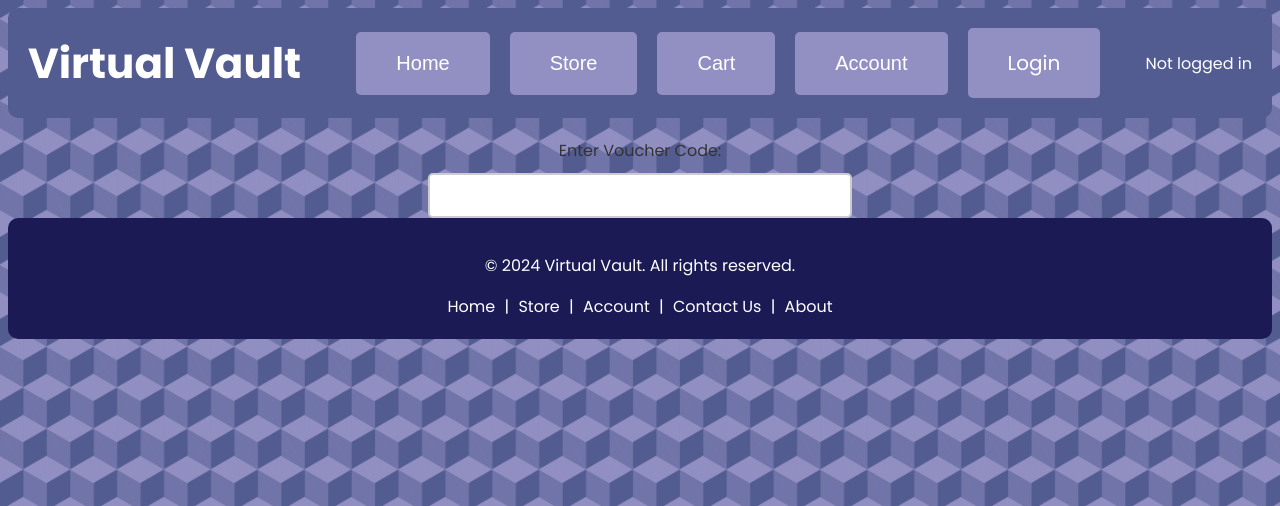
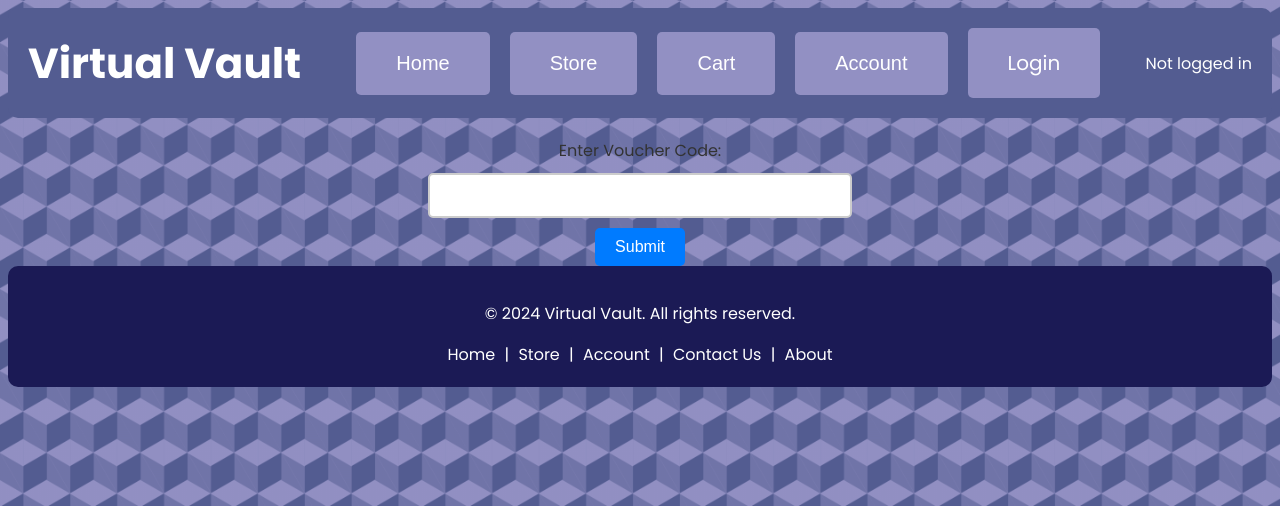
Before and after one commit to d3rpp-dev/bse202, a Flask app: page /voucher in a window 1280 px wide. Shown: the top 506 px of the page. Run offline with Flask 3, Linux system fonts and the light colour scheme.

Commit message:
vault coin top up transaction - not working for voucher or credit card - needs more work

```diff
--- a/src/bse202/app.py
+++ b/src/bse202/app.py
@@ -9,7 +9,8 @@ app.secret_key = 'your_secret_key'  # Set a secret key for session management
 class User:
     def __init__(self, username):
         self.username = username
-        self.vault_coin = 0  # Initialize vault_coin for each user
+        self.vault_coin = 0  # Initialize vault_coin for each user, this is the users top up balance called Vault Coin - Virtual Vaults digital currency.
+        self.top_up_option = 0  # Initialize top_up_option for each user, this is used for the system to understand how much currency the user is trying to top up with
 
 users = {
     "john": User("john"),
@@ -102,34 +103,42 @@ def account():
         flash('You are not logged in.', 'error')
         return redirect(url_for('login'))
 
-
 @app.route("/top_up_credit", methods=['GET', 'POST'])
 def top_up_credit():
     if request.method == 'POST':
-        amount_str = request.form.get('amount')
-        if amount_str and amount_str.isdigit():
-            amount = int(amount_str)
-            current_user = users[session['username']]
-            current_user.vault_coin += amount
-            return redirect(url_for('account'))
-        else:
-            flash('Invalid amount. Please enter a valid number.', 'error')
+        current_user = users[session['username']]
+        amount = current_user.top_up_option
+
+        # Handle credit card payment
+        current_user.vault_coin += amount
+        flash(f'Successfully topped up ${amount} via Credit Card.', 'success')
+
+        return redirect(url_for('account'))
 
     return render_template("views/top_up_credit.html")
+
+
 
 @app.route("/voucher", methods=['GET', 'POST'])
 def voucher():
     if request.method == 'POST':
-        amount_str = request.form.get('amount')
-        if amount_str and amount_str.isdigit():
-            amount = int(amount_str)
+        voucher_code = request.form.get('voucher-code')
+
+        # Dummy logic for voucher validation
+        if voucher_code == "SAMPLEVOUCHER123":  # Replace with actual voucher validation logic
             current_user = users[session['username']]
+            amount = current_user.top_up_option
+
+            # Add the top-up amount to the user's vault coin
             current_user.vault_coin += amount
-            return redirect(url_for('account'))
+            flash(f'Successfully topped up ${amount} via Voucher.', 'success')
         else:
-            flash('Invalid amount. Please enter a valid number.', 'error')
+            flash('Invalid voucher code. Please try again.', 'error')
+
+        return redirect(url_for('account'))
 
     return render_template("views/voucher.html")
+
 
 @app.route('/top_up', methods=['GET', 'POST'])
 def top_up():
@@ -140,8 +149,11 @@ def top_up():
             payment_method = request.form.get('payment')
 
             current_user = users[session['username']]
-            current_user.vault_coin += amount
 
+            # Set the top_up_option for the current user
+            current_user.top_up_option = amount
+
+            # Redirect based on the selected payment method
             if payment_method == 'creditCard':
                 return redirect(url_for('top_up_credit'))
             elif payment_method == 'voucher':
@@ -149,7 +161,8 @@ def top_up():
         else:
             flash('Invalid amount. Please enter a valid number.', 'error')
 
-    return render_template('top_up.html')
+    return render_template('views/top_up.html')
+
 
 
 @app.route('/checkout')
--- a/src/bse202/templates/elements/top_up.html
+++ b/src/bse202/templates/elements/top_up.html
@@ -114,7 +114,7 @@
             </svg>
         </div>
         <div class="topup-list">
-            <form id="topup-value" method="post">
+            <form id="topup-value" method="post" action="/top_up_credit"> <!-- Updated action attribute -->
                 <div class="topup-value">
                     <p>Top Up Option:</p>
                     <input type="radio" id="5dollar" name="amount" value="5">
--- a/src/bse202/templates/views/voucher.html
+++ b/src/bse202/templates/views/voucher.html
@@ -32,12 +32,30 @@
             outline: none;
             border-color: #007bff;
         }
+
+        #submit-btn {
+            margin-top: 10px;
+            padding: 10px 20px;
+            font-size: 16px;
+            background-color: #007bff;
+            color: #fff;
+            border: none;
+            border-radius: 5px;
+            cursor: pointer;
+        }
+
+        #submit-btn:hover {
+            background-color: #0056b3;
+        }
     </style>
 </head>
 <body>
     <div id="voucher-input" class="topup-voucher">
-        <label for="voucher-code">Enter Voucher Code:</label><br>
-        <input type="text" id="voucher-code" name="voucher-code"><br>
+        <form action="{{ url_for('voucher') }}" method="POST">
+            <label for="voucher-code">Enter Voucher Code:</label><br>
+            <input type="text" id="voucher-code" name="voucher-code" required><br>
+            <button type="submit" id="submit-btn">Submit</button>
+        </form>
     </div>
     <!-- Include footer -->
     {% include 'elements/footer.html' %}
```
